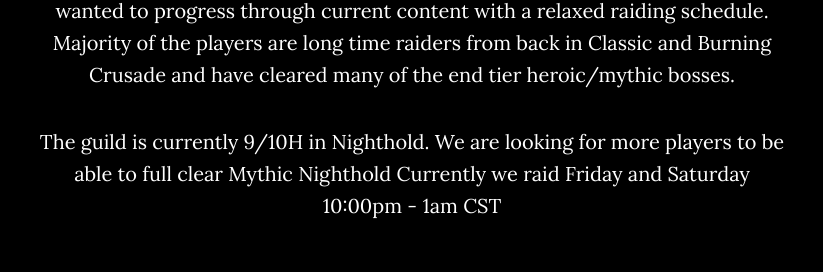
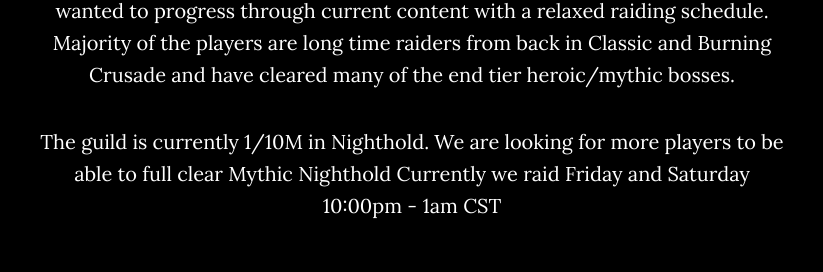
Before and after one commit to Rich7690/winter-is-coming-site, a plain HTML site: page src/index_1.html in a window 1280 px wide. Shown: the part 1155-1427 px from the top of the page, 228-1051 px from the left. Drawn offline with nearby package versions, Linux system fonts and the light colour scheme.

Commit message:
Update index_1.html

```diff
--- a/src/index_1.html
+++ b/src/index_1.html
@@ -98,7 +98,7 @@
                     Majority of the players are long time raiders from back in Classic and Burning Crusade and have cleared many of the end tier heroic/mythic bosses.
                 </p>
                 <p>
-                    The guild is currently 9/10H in Nighthold.
+                    The guild is currently 1/10M in Nighthold.
                     We are looking for more players to be able to full clear Mythic Nighthold
                     Currently we raid Friday and Saturday 10:00pm - 1am CST
                 </p>
```
